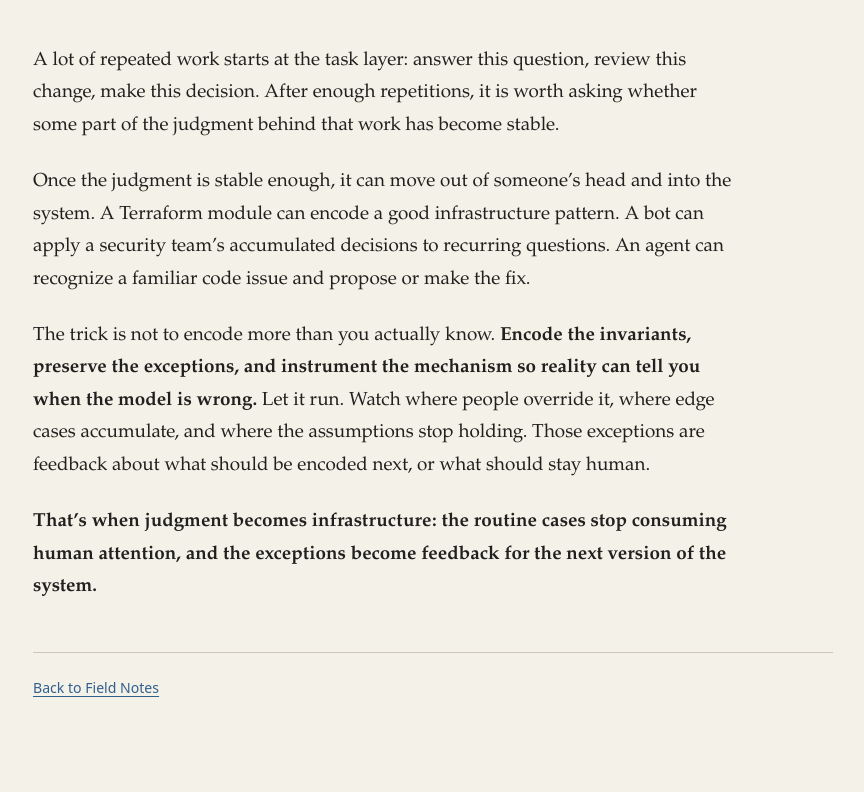
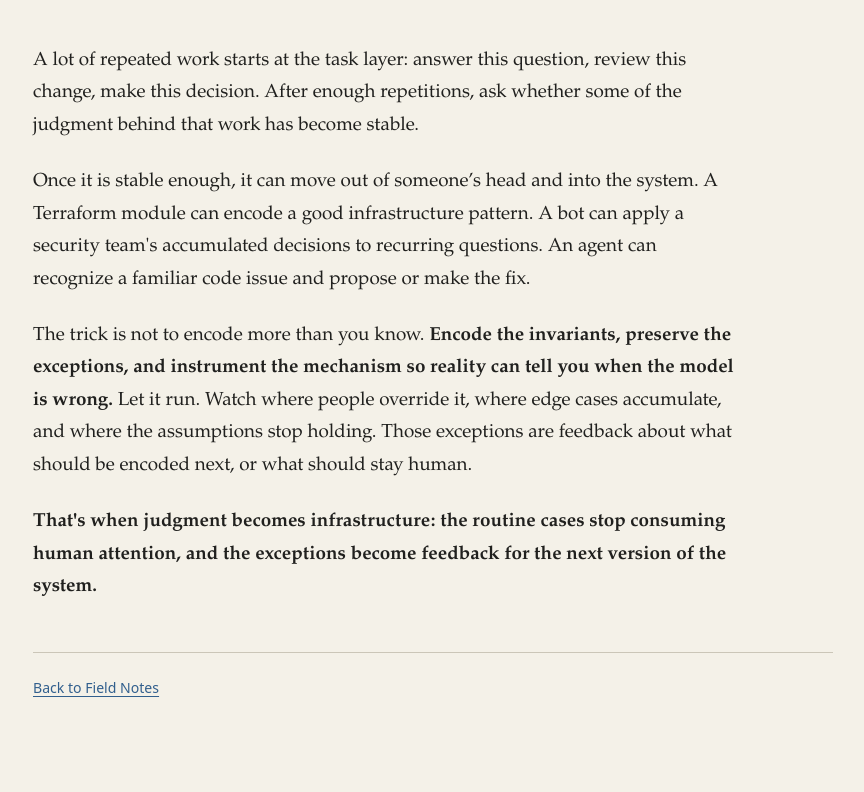
Before and after one commit to AppSecCharlie/appseccharlie-site, an Eleventy site: page src/field-notes/turning-judgment-into-infrastructure.md in a window 1280 px wide. Shown: the part 425-1217 px from the top of the page, without its empty margins (207-1071 px from the left). Built offline with nearby package versions, Linux system fonts and the light colour scheme; Eleventy itself is replaced by a stand-in of ours; files that its build step writes are made by us from their sources.

Commit message:
content: refine first field note

```diff
--- a/src/field-notes/turning-judgment-into-infrastructure.md
+++ b/src/field-notes/turning-judgment-into-infrastructure.md
@@ -5,10 +5,10 @@ description: Encoding the repeatable parts of expert judgment into systems that
 draft: false
 ---
 
-A lot of repeated work starts at the task layer: answer this question, review this change, make this decision. After enough repetitions, it is worth asking whether some part of the judgment behind that work has become stable.
+A lot of repeated work starts at the task layer: answer this question, review this change, make this decision. After enough repetitions, ask whether some of the judgment behind that work has become stable.
 
-Once the judgment is stable enough, it can move out of someone’s head and into the system. A Terraform module can encode a good infrastructure pattern. A bot can apply a security team’s accumulated decisions to recurring questions. An agent can recognize a familiar code issue and propose or make the fix.
+Once it is stable enough, it can move out of someone’s head and into the system. A Terraform module can encode a good infrastructure pattern. A bot can apply a security team's accumulated decisions to recurring questions. An agent can recognize a familiar code issue and propose or make the fix.
 
-The trick is not to encode more than you actually know. **Encode the invariants, preserve the exceptions, and instrument the mechanism so reality can tell you when the model is wrong.** Let it run. Watch where people override it, where edge cases accumulate, and where the assumptions stop holding. Those exceptions are feedback about what should be encoded next, or what should stay human.
+The trick is not to encode more than you know. **Encode the invariants, preserve the exceptions, and instrument the mechanism so reality can tell you when the model is wrong.** Let it run. Watch where people override it, where edge cases accumulate, and where the assumptions stop holding. Those exceptions are feedback about what should be encoded next, or what should stay human.
 
-**That’s when judgment becomes infrastructure: the routine cases stop consuming human attention, and the exceptions become feedback for the next version of the system.**
+**That's when judgment becomes infrastructure: the routine cases stop consuming human attention, and the exceptions become feedback for the next version of the system.**
```
